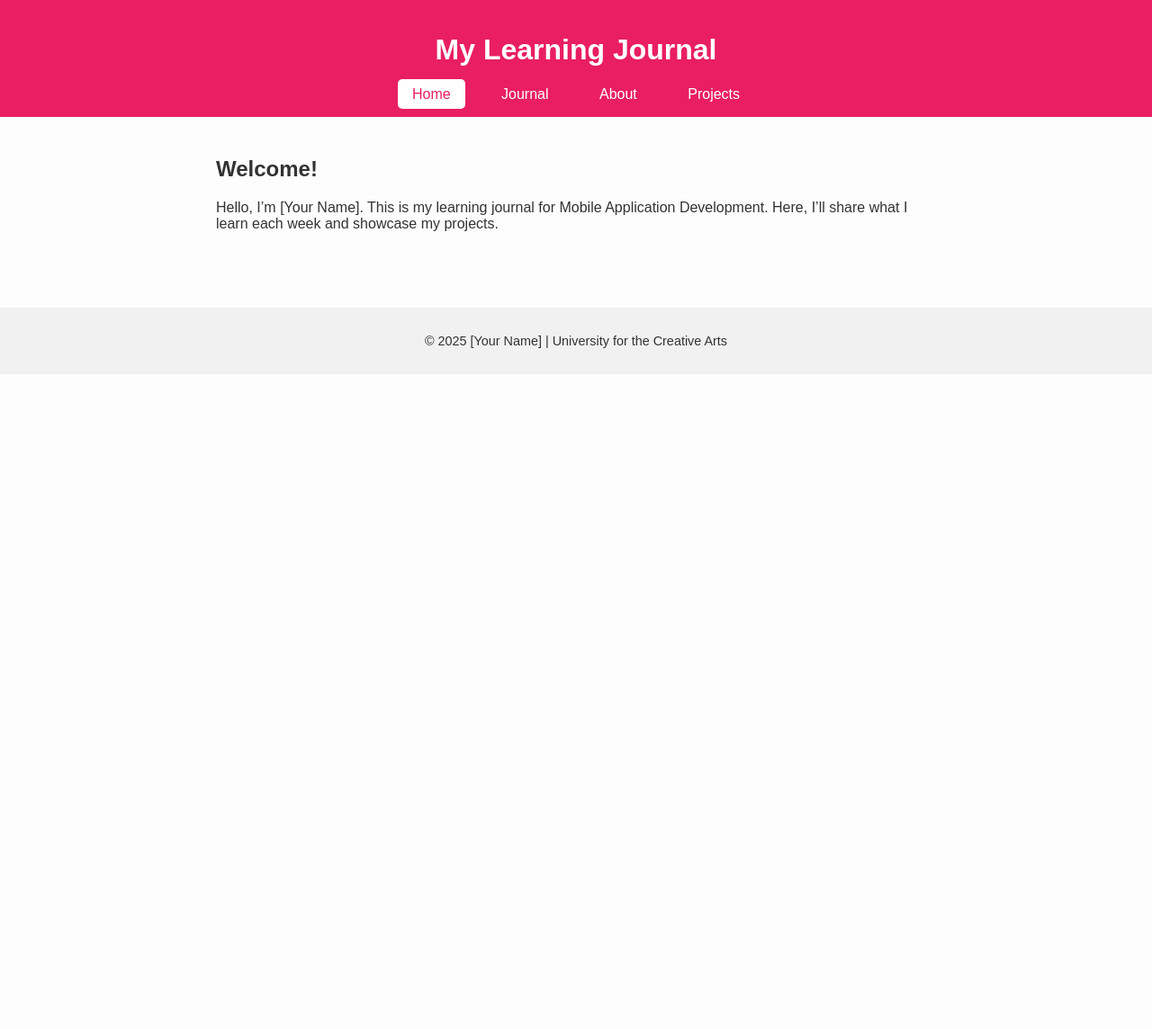
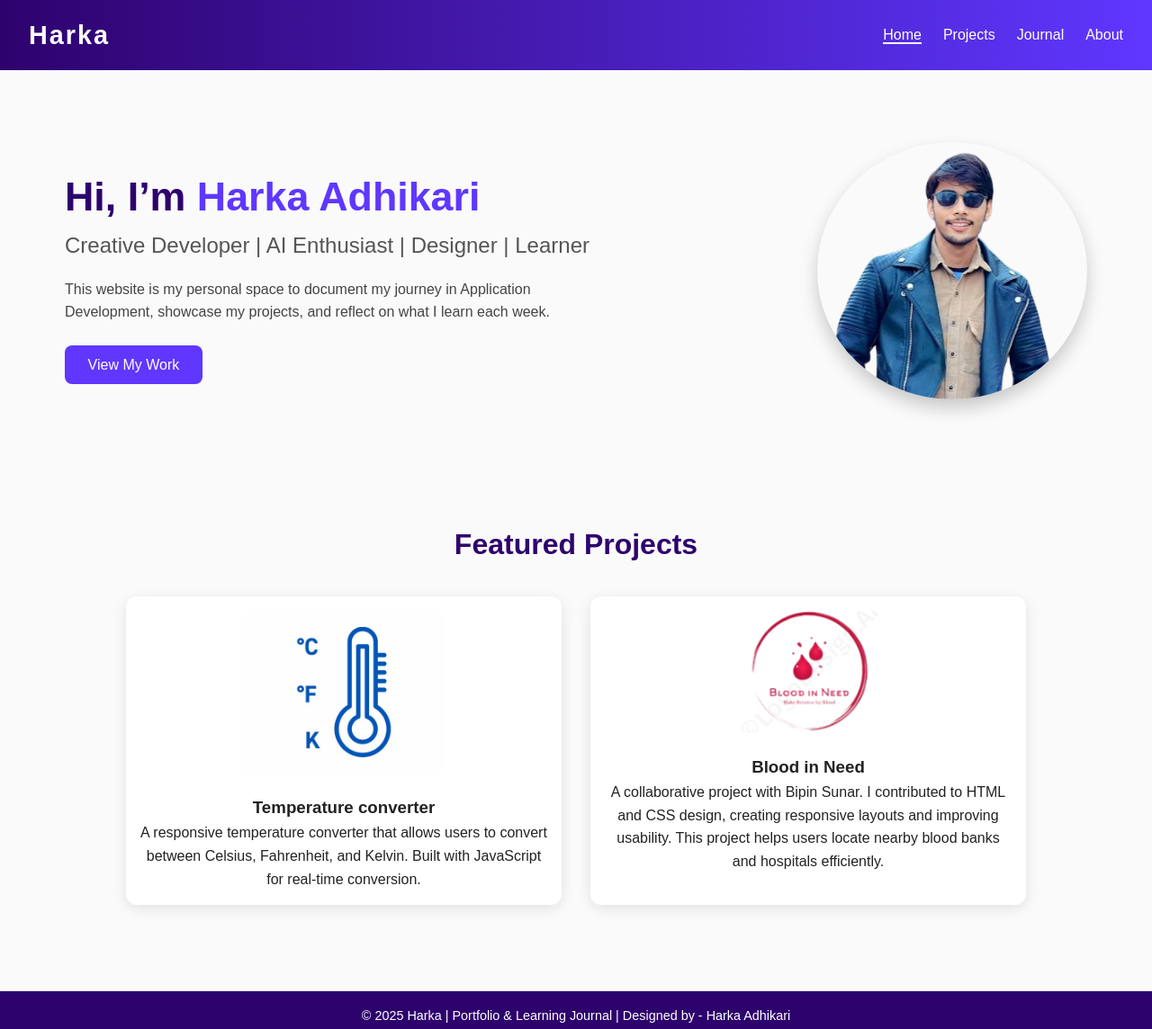
Before and after one commit to Harka05/Learning-journal-pwa, a plain HTML site: page index.html in a window 1280 px wide. Shown: the whole page at 90% size. Before the commit the page ends 800 px from the top, so only its background shows below. Drawn offline with Linux system fonts and the light colour scheme.

Commit message:
modified all the pages and re desing the app.

```diff
--- a/css/style.css
+++ b/css/style.css
@@ -1,62 +1,237 @@
-/* General Reset */
-body {
+/* RESET */
+* {
   margin: 0;
-  font-family: Arial, sans-serif;
-  background: #fdfdfd;
-  color: #333;
+  padding: 0;
+  box-sizing: border-box;
 }
 
-/* Header and Navigation */
-header {
-  background: #e91e63;
-  color: white;
-  padding: 1em 0;
-  text-align: center;
+body {
+  font-family: 'Poppins', sans-serif;
+  background-color: #fafafa;
+  color: #222;
+  line-height: 1.6;
 }
 
-nav {
-  margin-top: 0.5em;
+/* HEADER */
+header {
+  background: linear-gradient(90deg, #2e026d, #5f37ff);
+  display: flex;
+  justify-content: space-between;
+  align-items: center;
+  padding: 1rem 2rem;
+  color: white;
+  position: sticky;
+  top: 0;
+  z-index: 10;
+}
+
+.logo {
+  font-size: 1.8rem;
+  font-weight: 700;
+  letter-spacing: 2px;
+}
+
+nav ul {
+  list-style: none;
+  display: flex;
+  gap: 1.5rem;
 }
 
 nav a {
   color: white;
   text-decoration: none;
-  margin: 0 10px;
-  padding: 0.5em 1em;
-  border-radius: 5px;
+  font-weight: 500;
+  transition: 0.3s;
 }
 
 nav a:hover,
 nav a.active {
-  background: white;
-  color: #e91e63;
+  border-bottom: 2px solid white;
 }
 
-/* Layout */
-main {
-  padding: 1.5em;
-  max-width: 800px;
-  margin: auto;
+/* MAIN HERO SECTION */
+.hero {
+  display: flex;
+  align-items: center;
+  justify-content: space-between;
+  max-width: 1200px;
+  margin: 5rem auto;
+  padding: 0 2rem;
+  flex-wrap: wrap;
 }
 
-/* Sections */
-section {
-  margin-bottom: 2em;
+.hero-text {
+  flex: 1;
+  min-width: 300px;
 }
 
-/* Footer */
-footer {
-  text-align: center;
-  background: #f1f1f1;
-  padding: 1em 0;
-  margin-top: 2em;
-  font-size: 0.9em;
+.hero-text h1 {
+  font-size: 2.8rem;
+  color: #2e026d;
 }
 
-/* Responsive Design */
-@media (max-width: 600px) {
-  nav a {
-    display: block;
-    margin: 5px 0;
+.hero-text .highlight {
+  color: #5f37ff;
+}
+
+.hero-text h2 {
+  font-weight: 400;
+  color: #555;
+  margin-bottom: 1rem;
+}
+
+.hero-text p {
+  max-width: 600px;
+  margin-bottom: 1.5rem;
+  color: #444;
+}
+
+.hero-text button {
+  background-color: #5f37ff;
+  color: white;
+  border: none;
+  padding: 0.8rem 1.6rem;
+  border-radius: 8px;
+  font-size: 1rem;
+  cursor: pointer;
+  transition: 0.3s;
+}
+
+.hero-text button:hover {
+  background-color: #2e026d;
+}
+
+.hero-img img {
+  width: 300px;
+  border-radius: 50%;
+  box-shadow: 0 10px 20px rgba(0,0,0,0.2);
+}
+
+/* FEATURED PROJECTS */
+.featured {
+  text-align: center;
+  padding: 3rem 1rem;
+}
+
+.featured h2 {
+  color: #2e026d;
+  font-size: 2rem;
+  margin-bottom: 2rem;
+}
+
+.project-grid {
+  display: grid;
+  grid-template-columns: repeat(auto-fit, minmax(280px, 1fr));
+  gap: 2rem;
+  max-width: 1000px;
+  margin: 0 auto;
+}
+
+
+.project-card {
+  background: white;
+  border-radius: 12px;
+  padding: 1rem;
+  box-shadow: 0 4px 15px rgba(0,0,0,0.1);
+  transition: 0.3s;
+}
+
+.project-card:hover {
+  transform: translateY(-5px);
+  box-shadow: 0 6px 20px rgba(0,0,0,0.15);
+}
+
+.project-card img {
+  width: 50%;
+  border-radius: 8px;
+  margin-bottom: 1rem;
+}
+
+/* FOOTER */
+footer {
+  background-color: #2e026d;
+  color: white;
+  text-align: center;
+  padding: 1rem;
+  font-size: 0.9rem;
+  margin-top: 3rem;
+}
+
+.journal table {
+  width: 100%;
+  border-collapse: collapse;
+  margin: 2rem 0;
+}
+
+.journal th, .journal td {
+  border: 1px solid #ccc;
+  padding: 0.8rem;
+  text-align: left;
+}
+
+.journal th {
+  background-color: #5f37ff;
+  color: white;
+}
+
+.journal tr:nth-child(even) {
+  background-color: #f2f2f2;
+}
+
+.journal tr:hover {
+  background-color: #e0d4ff;
+}
+
+
+/* Modern About Section */
+.modern-about {
+  padding: 4rem 2rem;
+  background-color: #f9f9ff;
+}
+
+.about-container {
+  display: flex;
+  align-items: center;
+  justify-content: center;
+  max-width: 1000px;
+  margin: 0 auto;
+  gap: 2rem;
+  flex-wrap: wrap;
+}
+
+.about-image img {
+  width: 250px;
+  border-radius: 20px;
+  box-shadow: 0 10px 25px rgba(0,0,0,0.15);
+}
+
+.about-text {
+  flex: 1;
+  min-width: 280px;
+}
+
+.about-text h2 {
+  font-size: 2rem;
+  color: #2e026d;
+  margin-bottom: 1rem;
+}
+
+.about-text p {
+  margin-bottom: 1rem;
+  color: #444;
+  line-height: 1.6;
+}
+
+
+
+/* RESPONSIVE */
+@media (max-width: 768px) {
+  .hero {
+    flex-direction: column;
+    text-align: center;
+  }
+
+  .hero-img img {
+    margin-top: 2rem;
   }
 }
--- a/index.html
+++ b/index.html
@@ -3,29 +3,66 @@
 <head>
   <meta charset="UTF-8">
   <meta name="viewport" content="width=device-width, initial-scale=1.0">
-  <title>Learning Journal | Home</title>
-  <link rel="stylesheet" href="../css/style.css">
+  <title>Harka | Portfolio & Learning Journal</title>
+  <link rel="stylesheet" href="css/style.css">
 </head>
 <body>
+
+  <!-- HEADER -->
   <header>
-    <h1>My Learning Journal</h1>
+    <div class="logo">Harka</div>
     <nav>
-      <a href="index.html" class="active">Home</a>
-      <a href="journal.html">Journal</a>
-      <a href="about.html">About</a>
-      <a href="projects.html">Projects</a>
+      <ul>
+        <li><a href="index.html" class="active">Home</a></li>
+        <li><a href="projects.html">Projects</a></li>
+        <li><a href="journal.html">Journal</a></li>
+        <li><a href="about.html">About</a></li>
+      </ul>
     </nav>
   </header>
 
+
   <main>
-    <section class="intro">
-      <h2>Welcome!</h2>
-      <p>Hello, I’m [Your Name]. This is my learning journal for Mobile Application Development. Here, I’ll share what I learn each week and showcase my projects.</p>
-    </section>
+    <section class="hero">
+  <div class="hero-text">
+    <h1>Hi, I’m <span class="highlight">Harka Adhikari</span></h1>
+    <h2>Creative Developer | AI Enthusiast | Designer | Learner</h2>
+    <p>
+      This website is my personal space to document my journey in Application Development,
+      showcase my projects, and reflect on what I learn each week.
+    </p>
+    <button onclick="window.location.href='projects.html'">View My Work</button>
+  </div>
+  <div class="hero-img">
+    <img src="images/myphotopng.png" alt="Profile Photo">
+  </div>
+</section>
+
+<section class="featured">
+  <h2>Featured Projects</h2>
+  <div class="project-grid">
+    <div class="project-card">
+      <img src="images/project1.jpg" class="project1" alt="Project 1">
+      <h3>Temperature converter</h3>
+      <p>A responsive temperature converter that allows users to convert between Celsius, Fahrenheit, and Kelvin. Built with JavaScript for real-time conversion.</p>
+    </div>
+    <div class="project-card">
+  <img src="images/BloodinNeed.png" alt="Blood in Need Project">
+  <h3>Blood in Need</h3>
+  <p>
+    A collaborative project with Bipin Sunar. I contributed to HTML and CSS design, creating responsive layouts and improving usability.
+    This project helps users locate nearby blood banks and hospitals efficiently.
+  </p>
+</div>
+  </div>
+</section>
+
   </main>
 
+
   <footer>
-    <p>© 2025 [Your Name] | University for the Creative Arts</p>
+    <p>© 2025 Harka | Portfolio & Learning Journal | Designed by - Harka Adhikari </p>
   </footer>
+
 </body>
 </html>
```
Also changed, not shown: about.html (added, +49 -0 lines), html/about.html (deleted, +0 -31 lines), html/index.html (deleted, +0 -31 lines), html/journal.html (deleted, +0 -36 lines), html/projects.html (deleted, +0 -35 lines), journal.html (added, +63 -0 lines), projects.html (added, +55 -0 lines), images/BloodinNeed.png (added), images/myphoto.JPG (added), images/myphotopng.png (added), images/project1.jpg (added).
